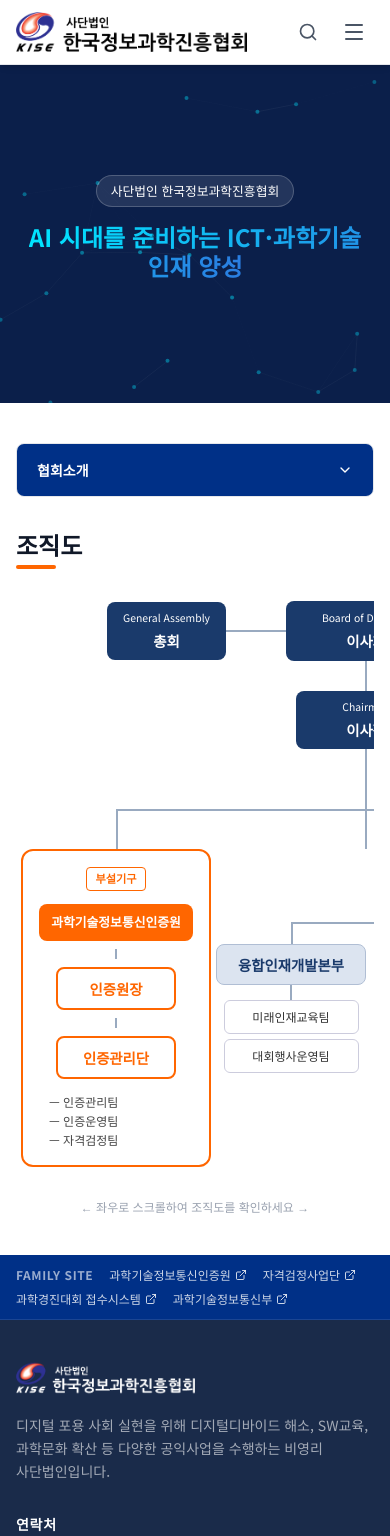
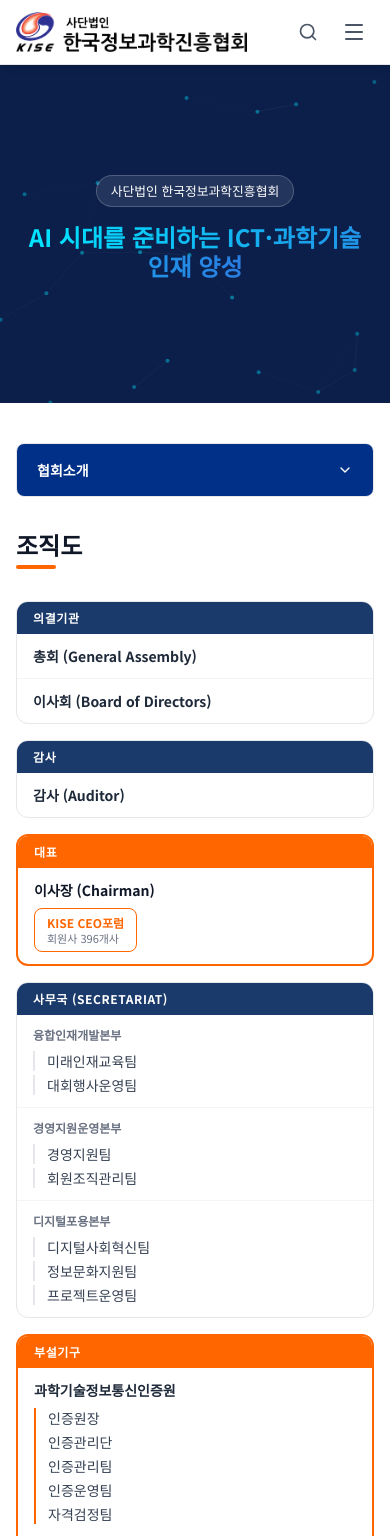
Before and after one commit to sciencekoreakise-svg/kise-website, a Next.js app: page /intro/organization in a window 390 px wide. Shown: the top 1536 px of the page. Built offline with nearby package versions, Linux system fonts and the light colour scheme.

Commit message:
조직도 모바일 반응형 수정 - 카드형 레이아웃 추가

```diff
--- a/app/intro/organization/page.tsx
+++ b/app/intro/organization/page.tsx
@@ -8,6 +8,108 @@
       <h2 className="text-2xl font-bold text-gray-900 mb-1">조직도</h2>
       <div className="w-10 h-1 rounded mb-8" style={{ backgroundColor: '#FF6600' }} />
 
+      {/* ── 모바일: 카드형 세로 레이아웃 ── */}
+      <div className="md:hidden space-y-4">
+
+        {/* 의결기관 */}
+        <div className="rounded-xl border border-gray-200 overflow-hidden">
+          <div className="px-4 py-2 text-xs font-bold uppercase tracking-wider text-white" style={{ backgroundColor: '#1a3a6b' }}>
+            의결기관
+          </div>
+          <div className="divide-y divide-gray-100">
+            {['총회 (General Assembly)', '이사회 (Board of Directors)'].map((t) => (
+              <div key={t} className="px-4 py-3 text-sm font-semibold text-gray-800">{t}</div>
+            ))}
+          </div>
+        </div>
+
+        {/* 감사 */}
+        <div className="rounded-xl border border-gray-200 overflow-hidden">
+          <div className="px-4 py-2 text-xs font-bold uppercase tracking-wider text-white" style={{ backgroundColor: '#1a3a6b' }}>
+            감사
+          </div>
+          <div className="px-4 py-3 text-sm font-semibold text-gray-800">감사 (Auditor)</div>
+        </div>
+
+        {/* 이사장 */}
+        <div className="rounded-xl border-2 overflow-hidden" style={{ borderColor: '#FF6600' }}>
+          <div className="px-4 py-2 text-xs font-bold uppercase tracking-wider text-white" style={{ backgroundColor: '#FF6600' }}>
+            대표
+          </div>
+          <div className="px-4 py-3">
+            <div className="text-sm font-bold text-gray-900">이사장 (Chairman)</div>
+            <div className="mt-2 inline-block border rounded-lg px-3 py-1.5 text-xs" style={{ borderColor: '#FF6600', color: '#FF6600' }}>
+              <div className="font-semibold">KISE CEO포럼</div>
+              <div className="text-gray-500 text-[11px]">회원사 396개사</div>
+            </div>
+          </div>
+        </div>
+
+        {/* 사무국 */}
+        <div className="rounded-xl border border-gray-200 overflow-hidden">
+          <div className="px-4 py-2 text-xs font-bold uppercase tracking-wider text-white" style={{ backgroundColor: '#1a3a6b' }}>
+            사무국 (Secretariat)
+          </div>
+          <div className="divide-y divide-gray-100">
+            <div className="px-4 py-3">
+              <div className="text-xs font-bold text-gray-500 mb-2">융합인재개발본부</div>
+              <div className="space-y-1">
+                {['미래인재교육팀', '대회행사운영팀'].map((t) => (
+                  <div key={t} className="text-sm text-gray-700 pl-3 border-l-2 border-gray-200">{t}</div>
+                ))}
+              </div>
+            </div>
+            <div className="px-4 py-3">
+              <div className="text-xs font-bold text-gray-500 mb-2">경영지원운영본부</div>
+              <div className="space-y-1">
+                {['경영지원팀', '회원조직관리팀'].map((t) => (
+                  <div key={t} className="text-sm text-gray-700 pl-3 border-l-2 border-gray-200">{t}</div>
+                ))}
+              </div>
+            </div>
+            <div className="px-4 py-3">
+              <div className="text-xs font-bold text-gray-500 mb-2">디지털포용본부</div>
+              <div className="space-y-1">
+                {['디지털사회혁신팀', '정보문화지원팀', '프로젝트운영팀'].map((t) => (
+                  <div key={t} className="text-sm text-gray-700 pl-3 border-l-2 border-gray-200">{t}</div>
+                ))}
+              </div>
+            </div>
+          </div>
+        </div>
+
+        {/* 부설기구 */}
+        <div className="rounded-xl border-2 overflow-hidden" style={{ borderColor: '#FF6600' }}>
+          <div className="px-4 py-2 text-xs font-bold uppercase tracking-wider text-white" style={{ backgroundColor: '#FF6600' }}>
+            부설기구
+          </div>
+          <div className="px-4 py-3">
+            <div className="text-sm font-bold text-gray-800 mb-2">과학기술정보통신인증원</div>
+            <div className="space-y-1 pl-3 border-l-2 mb-3" style={{ borderColor: '#FF6600' }}>
+              {['인증원장', '인증관리단', '인증관리팀', '인증운영팀', '자격검정팀'].map((t) => (
+                <div key={t} className="text-sm text-gray-700">{t}</div>
+              ))}
+            </div>
+          </div>
+        </div>
+
+        <div className="rounded-xl border-2 overflow-hidden" style={{ borderColor: '#00bfa5' }}>
+          <div className="px-4 py-2 text-xs font-bold uppercase tracking-wider text-white" style={{ backgroundColor: '#00bfa5' }}>
+            부설기구
+          </div>
+          <div className="px-4 py-3">
+            <div className="text-sm font-bold text-gray-800 mb-2">융합교육센터</div>
+            <div className="space-y-1 pl-3 border-l-2" style={{ borderColor: '#00bfa5' }}>
+              {['자문교수단', '교육연구개발팀'].map((t) => (
+                <div key={t} className="text-sm text-gray-700">{t}</div>
+              ))}
+            </div>
+          </div>
+        </div>
+      </div>
+
+      {/* ── 데스크탑: 기존 조직도 ── */}
+      <div className="hidden md:block">
         <style>{`
           .org-container {
             max-width: 1100px;
@@ -30,16 +132,12 @@
             position: relative;
             z-index: 2;
           }
-        .box-sub {
-          font-size: 0.65rem;
-          font-weight: 400;
-          margin-bottom: 2px;
-        }
-        .navy  { background: #1a3a6b; color: #fff; }
+          .box-sub { font-size: 0.65rem; font-weight: 400; margin-bottom: 2px; }
+          .navy   { background: #1a3a6b; color: #fff; }
           .orange { background: #FF6600; color: #fff; }
           .orange-line { background: #fff; color: #FF6600; border: 2px solid #FF6600; }
-        .teal  { background: #00bfa5; color: #fff; }
-        .gray  { background: #dce4f0; color: #1a3a6b; border: 1px solid #b0bed4; }
+          .teal   { background: #00bfa5; color: #fff; }
+          .gray   { background: #dce4f0; color: #1a3a6b; border: 1px solid #b0bed4; }
           .white-card {
             background: #fff;
             color: #333;
@@ -84,14 +182,13 @@
             background: #fff;
             text-align: center;
             line-height: 1.2;
-          position: relative;
           }
           .ceo-badge .t1 { font-size: 0.6rem;  color: #FF6600; font-weight: 600; }
           .ceo-badge .t2 { font-size: 0.85rem; color: #FF6600; font-weight: 700; }
           .ceo-badge .t3 { font-size: 0.65rem; color: #888; }
           .grid-layout {
             display: grid;
-          grid-template-columns: 200px 1fr 200px;
+            grid-template-columns: 210px 1fr 210px;
             width: 100%;
             align-items: start;
             position: relative;
@@ -99,27 +196,23 @@
           .top-branch {
             position: absolute;
             top: -40px;
-          left: 100px;
-          right: 100px;
+            left: 105px;
+            right: 105px;
             height: 2px;
             background: #99aac0;
           }
           .top-branch::before {
             content: "";
             position: absolute;
-          left: 0;
-          top: 0;
-          width: 2px;
-          height: 40px;
+            left: 0; top: 0;
+            width: 2px; height: 40px;
             background: #99aac0;
           }
           .top-branch::after {
             content: "";
             position: absolute;
-          right: 0;
-          top: 0;
-          width: 2px;
-          height: 40px;
+            right: 0; top: 0;
+            width: 2px; height: 40px;
             background: #99aac0;
           }
           .annex-box {
@@ -160,15 +253,16 @@
             flex-direction: column;
             align-items: center;
           }
+          /* dept-fork 너비를 dept-group(530px)에 맞춤 */
           .dept-fork {
-          width: 380px;
+            width: 530px;
             display: flex;
             flex-direction: column;
           }
           .dept-fork-hline { width: 100%; height: 2px; background: #99aac0; }
           .dept-fork-vlines {
             display: flex;
-          justify-content: space-between;
+            justify-content: space-around;
             width: 100%;
           }
           .dept-fork-vlines .line-v { width: 2px; height: 20px; background: #99aac0; margin: 0; }
@@ -177,7 +271,7 @@
         `}</style>
 
         <div className="overflow-x-auto pb-4">
-        <div style={{ minWidth: 700 }}>
+          <div style={{ minWidth: 900 }}>
             <div className="org-container">
 
               {/* ── 1단: 총회 - 이사회 - 감사 ── */}
@@ -291,10 +385,7 @@
             </div>
           </div>
         </div>
-
-      <p className="mt-4 text-center text-xs text-gray-400 md:hidden">
-        ← 좌우로 스크롤하여 조직도를 확인하세요 →
-      </p>
+      </div>
     </article>
   );
 }
```
Lines whose indentation alone changed are shown as unchanged.
